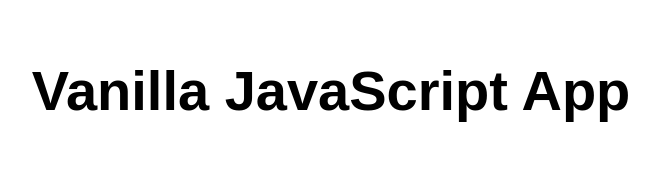
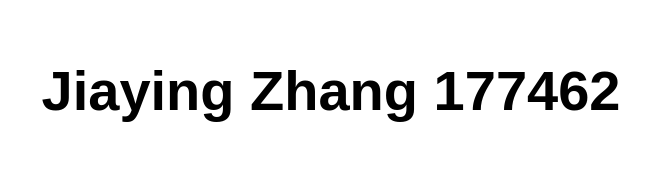
Before and after one commit to Bestnameeverhhh/cse6332, a website: page src/index.html in a window 1280 px wide. Shown: the whole page, without its empty margins (309-968 px from the left). Drawn offline with Linux system fonts and the light colour scheme.

Commit message:
Commit made from VS Code Azure Static Web Apps

```diff
--- a/src/index.html
+++ b/src/index.html
@@ -10,7 +10,7 @@
 
 <body>
   <main>
-    <h1>Vanilla JavaScript App</h1>
+    <h1>Jiaying Zhang 177462</h1>
   </main>
 </body>
 
```
